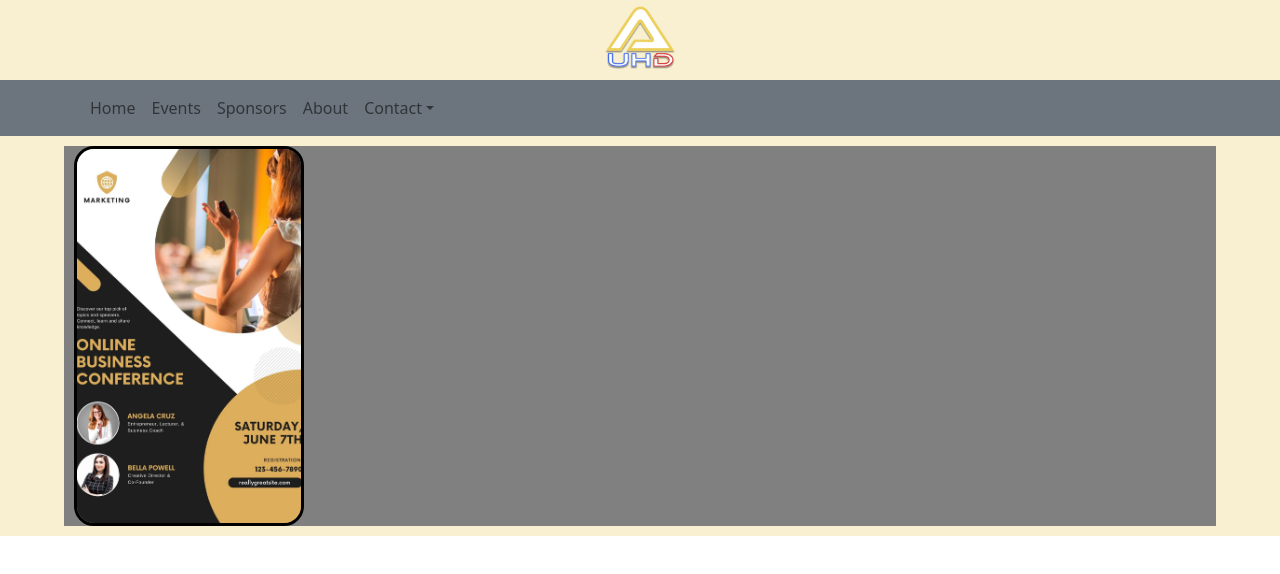
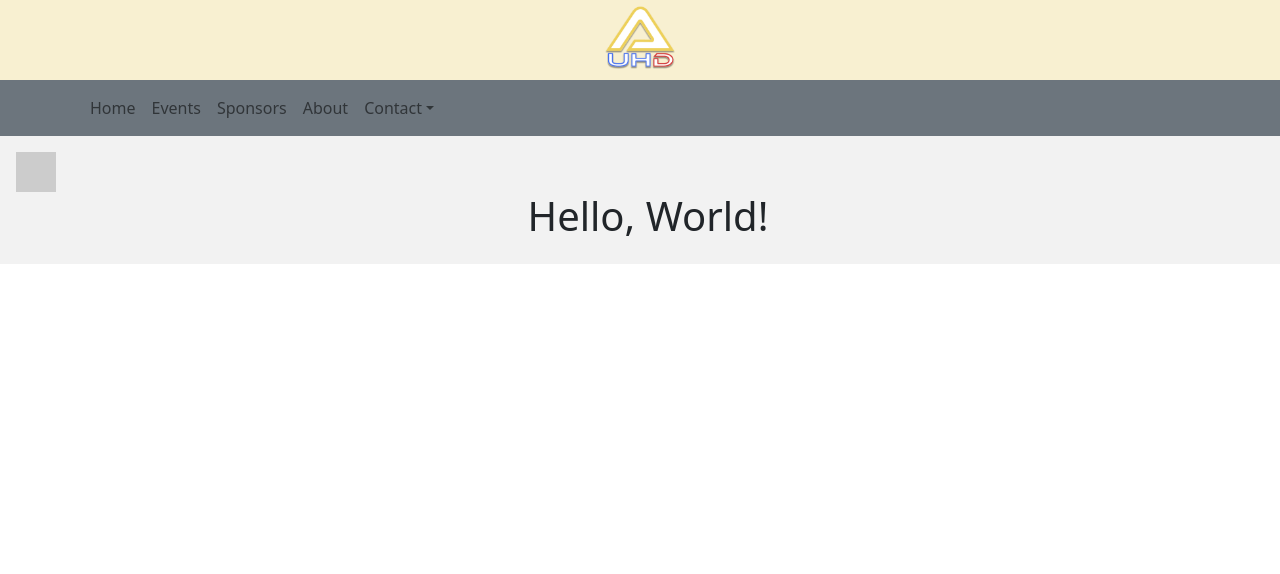
Before and after one commit to n2ai/ACM-Website-MERN, a React (Vite) app in the folder ACM-Website/: page / in a window 1280 px wide. Shown: the top 574 px of the page. Built offline with nearby package versions, Linux system fonts and the light colour scheme; a web font is replaced by a local one.

Commit message:
adminPanelTemplate

```diff
--- a/ACM-Website/package.json
+++ b/ACM-Website/package.json
@@ -10,7 +10,8 @@
   },
   "dependencies": {
     "react": "^18.2.0",
-    "react-dom": "^18.2.0"
+    "react-dom": "^18.2.0",
+    "reactstrap": "^9.1.9"
   },
   "devDependencies": {
     "@types/react": "^18.0.28",
--- a/ACM-Website/src/App.css
+++ b/ACM-Website/src/App.css
@@ -109,3 +109,52 @@ p{
   outline: none;
   width: 120px;
 }
+
+/**Begin Admin Panel CSS**/
+
+
+.row {
+  display: flex;
+  align-items: center;
+  justify-content: space-between;
+  padding: 16px;
+  background-color: #f2f2f2;
+}
+
+.nav-toggle {
+  display: flex;
+}
+
+.toggle-button {
+  width: 40px;
+  height: 40px;
+  background-color: #ccc;
+  border: none;
+}
+
+.text {
+  flex: 1;
+  margin-left: 16px;
+  text-align: center;
+}
+
+.vertical-buttons-container {
+  display: flex;
+  flex-direction: column;
+  justify-content: flex-start;
+  margin-left: 16px;
+}
+
+.vertical-buttons {
+  display: flex;
+  flex-direction: column;
+  justify-content: flex-start;
+}
+
+.vertical-buttons button {
+  margin-bottom: 8px;
+  width: 100px;
+  height: 40px;
+  background-color: #ccc;
+  border: none;
+}
--- a/ACM-Website/src/App.jsx
+++ b/ACM-Website/src/App.jsx
@@ -6,12 +6,13 @@ import 'bootstrap/dist/css/bootstrap.min.css';
 import BackgroundVideo from './components/BackgroundVideo';
 import StaffRow from './components/StaffRow';
 import EventsSection from './components/EventsSection';
+import AdminBanner from './components/AdminBanner';
 import { createBrowserRouter, createRoutesFromElements, Route, Link, Outlet, RouterProvider } from 'react-router-dom';
 function App() {
   const router = createBrowserRouter(
     createRoutesFromElements(
       <Route path='/' element={<Root />}>
-        <Route index element={<EventsSection/>}></Route>
+        <Route index element={<AdminBanner/>}></Route>
       </Route>
     )
   )
--- /dev/null
+++ b/ACM-Website/src/components/AdminBanner.jsx
@@ -0,0 +1,28 @@
+
+import React, { useState } from 'react';
+import VerticalButtons from './AdminsideBar';
+
+function AdminBanner() {
+  const [isActive, setIsActive] = useState(false);
+
+  function handleToggle() {
+    setIsActive(prevIsActive => !prevIsActive);
+  }
+
+  return (
+    <div className="row">
+      <div className="nav-toggle">
+        <button className="toggle-button" onClick={handleToggle}></button>
+      </div>
+      <div className="text">
+        <h1>Hello, World!</h1>
+      </div>
+      <div className={`vertical-buttons-container  d-md-flex`}>
+        {isActive && <VerticalButtons />}
+      </div>
+    </div>
+
+  );
+}
+
+export default AdminBanner;
--- /dev/null
+++ b/ACM-Website/src/components/AdminsideBar.jsx
@@ -0,0 +1,19 @@
+// VerticalButtons.js
+
+import React from 'react';
+
+function VerticalButtons() {
+  return (
+    <div className="vertical-buttons">
+      <button className="btn btn-warning">Button 1</button>
+      <button className="btn btn-warning">Button 2</button>
+      <button className="btn btn-warning">Button 3</button>
+      <button className="btn btn-warning">Button 4</button>
+      <button className="btn btn-warning">Button 5</button>
+      <button className="btn btn-warning">Button 6</button>
+      <button className="btn btn-warning">Button 7</button>
+    </div>
+  );
+}
+
+export default VerticalButtons;
```
Also changed, not shown: 1 other file (tests, documents, lock files or other folders).
